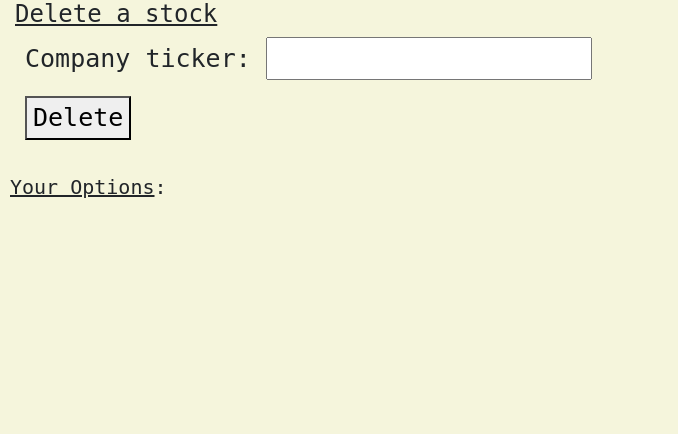
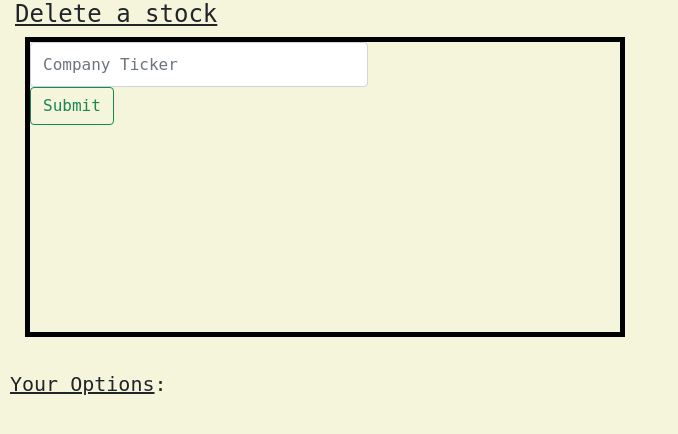
Before and after one commit to Dthakkar18/Stock-Pocket, a Django app: page /people/5/delete/ in a window 1280 px wide. Shown: the part 56-490 px from the top of the page, without its empty margins (0-678 px from the left). Run offline with Django 3.2, Linux system fonts and the light colour scheme; a user stored in the database is signed in; data comes from the database, SQL or seed files in the repository.

Commit message:
Updates
- changed a little bit of the delete view
- need to fix how to handle form with not all contents provided

```diff
--- a/people/templates/people/stock_add.html
+++ b/people/templates/people/stock_add.html
@@ -47,7 +47,6 @@
         top: 200px;
         width: 460px;
         height: 400px;
-        border: 5px solid black;
     }
 
     </style>
--- a/people/templates/people/stock_delete.html
+++ b/people/templates/people/stock_delete.html
@@ -48,6 +48,14 @@
         text-transform: uppercase;
     }
 
+    form{
+
+        font-size: 20px;
+        font-family: monospace;
+        width: 600px;
+        height: 300px;
+        border: 5px solid black;
+    }
 
     </style>
 
@@ -59,8 +67,15 @@
         <h1><u>Delete a stock</u></h1>
         <form method="post">
             {% csrf_token %}
-            {{ form.as_p }}
-            <button type="submit">Delete</button>
+            <div id="inputContent">
+                <div class="row g-3">
+                    <div class="col-sm-7">
+                        <input type="text" class="form-control" name="ticker" placeholder="Company Ticker" style="height: 45px;">
+                    </div>
+                </div>
+            </div>
+            <button type="submit" name="deleteStock" value="deleteStock" class="btn btn-outline-success">Submit</button>
+
         </form>
 
         <h2><u>Your Options</u>:</h2>
--- a/people/views.py
+++ b/people/views.py
@@ -143,16 +143,18 @@ def stock_delete(request, pk):
     stocks = Stock.objects.filter(agent_id=pk)
     form = deleteStockForm()
     if request.method == "POST":
-        print('Reciving a post request')
-        form = deleteStockForm(request.POST)
-        if form.is_valid():
-            print("Vaild form")
-            print(form.cleaned_data)
-            company_ticker = form.cleaned_data['company_ticker']
-            stock = Stock.objects.get(agent_id=pk, company_ticker=company_ticker)
-            stock.delete()
-            print('Stock has been deleted')
-            return redirect("/people/" + str(pk))
+        print(request.POST)
+        if request.POST.get("deleteStock"):
+            if len(request.POST.keys()) == 3:
+                print("got all contents")
+                company_ticker = request.POST.get("ticker")
+                deleteStock = Stock.objects.get(agent_id=pk, company_ticker=company_ticker)
+                deleteStock.delete()
+                print("Stock has been deleted")
+                return redirect("/people/" + str(pk))
+            else:
+                print("not all content provided")
+
     context = {
         "form": form,
         "pk": pk,
```
